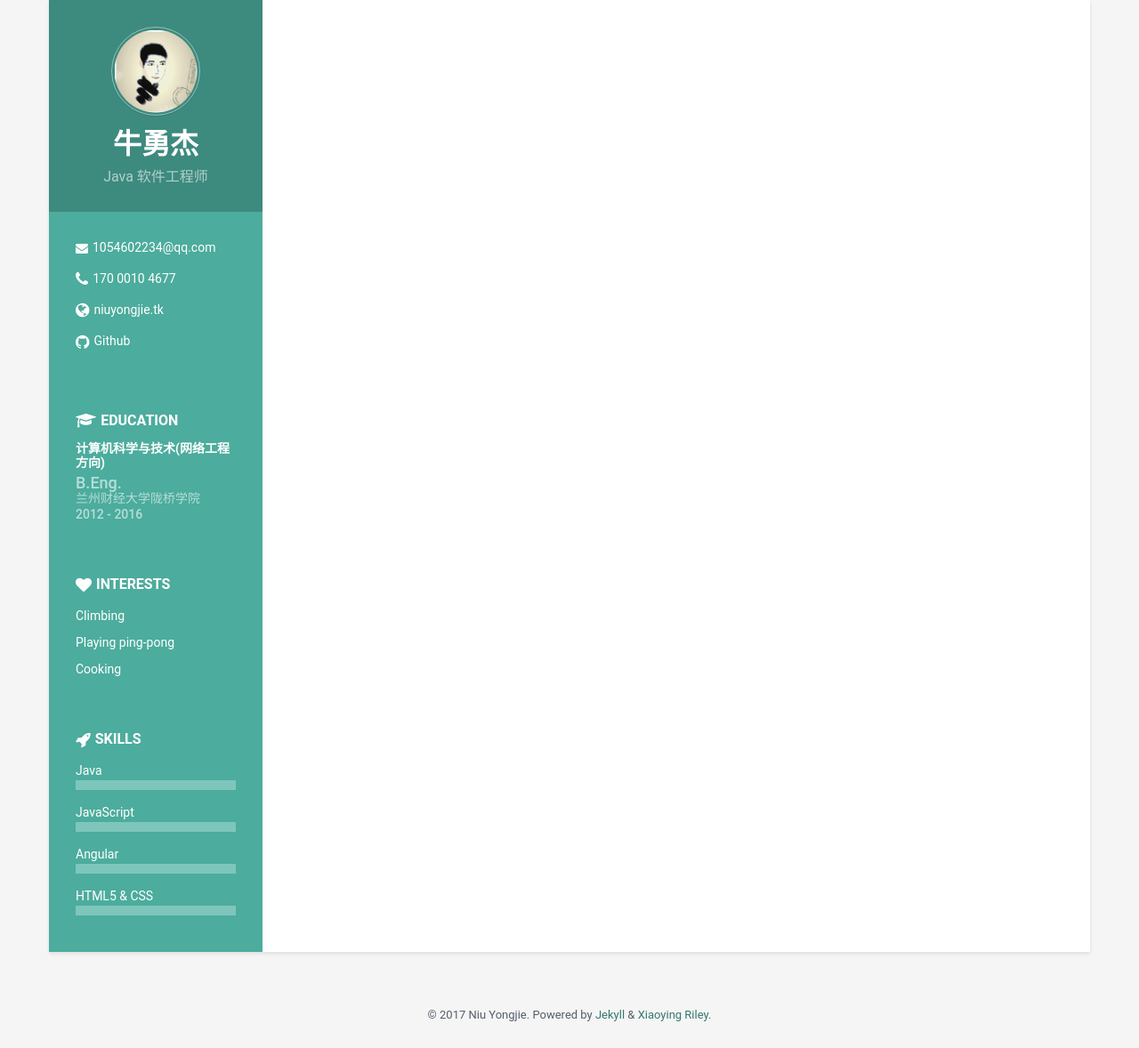
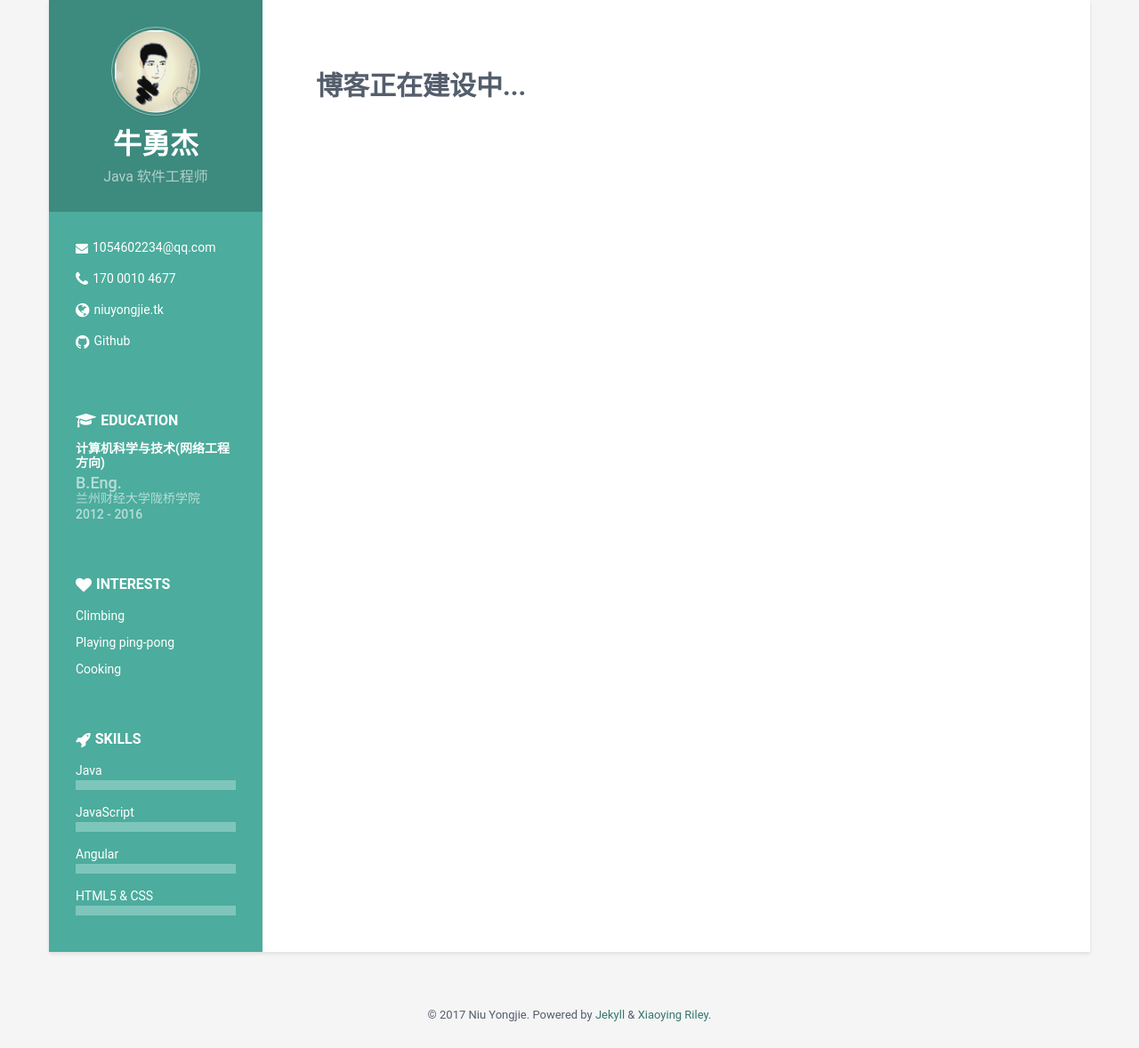
Before and after one commit to niuyongjie/niuyongjie.github.io, a Jekyll site: the page built from index.html, in a window 1280 px wide, cut to the strip 0-1178 px from the top of the page. Shown: the whole strip at 89% size. Built offline with Jekyll 4.4.1, drawn with Linux system fonts in a browser that asks for light colours.

Commit message:
增加博客建设中...等字样

```diff
--- a/index.html
+++ b/index.html
@@ -1,3 +1,10 @@
 ---
 layout: default
 ---
+
+
+
+
+
+
+<h2>博客正在建设中...</h2>
```
